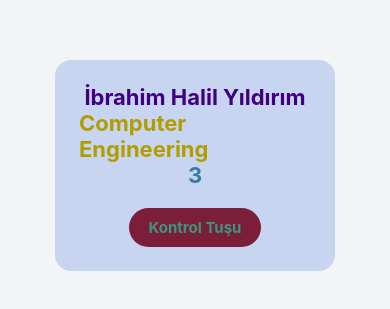
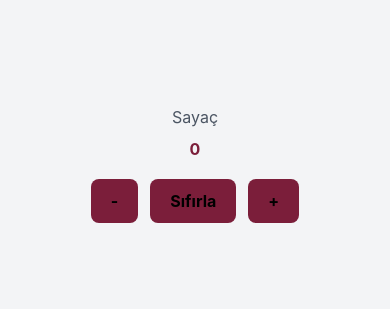
Before and after one commit to ibrahimhalilyildirim/Mobil-Uygulama-Geli-tirme, a React Native app in the folder IlkMobilUygulamam/: screen / in a window 390 px wide. Shown: the part 257-566 px from the top of the page. Built offline with nearby package versions, Linux system fonts and the light colour scheme.

Commit message:
5.7
Some examples solved.

```diff
--- a/IlkMobilUygulamam/App.tsx
+++ b/IlkMobilUygulamam/App.tsx
@@ -463,33 +463,269 @@
 
 // Ödev Güncel Güncel.
 
-import {Pressable, StyleSheet, Text, View} from "react-native";
+// import {Pressable, StyleSheet, Text, View} from "react-native";
 
-const student = {
-  name: "İbrahim Halil Yıldırım",
-  department: "Computer Engineering",
-  grade: 3,
-};
+// const student = {
+//   name: "İbrahim Halil Yıldırım",
+//   department: "Computer Engineering",
+//   grade: 3,
+// };
 
-const interests = [
-  "Running",
-  "Photographing",
-  "Developing"
-]
+// const interests = [
+//   "Photographing",
+//   "Running",
+//   "Developing"
+// ]
+
+// export default function App(){
+//   return (
+//     <View style = {styles.container}>
+//       <View style = {styles.card}>
+//         <Text style = {styles.name}>{student.name}</Text>
+//         <Text style = {styles.department}>{student.department}</Text>
+//         <Text style = {styles.grade}>{student.grade}</Text>
+
+//         <Pressable
+//           style = {styles.button}
+//           onPress = {() => console.log("Tuşa basıldı.")}
+//         >
+//           <Text style = {styles.buttonText}>Kontrol Tuşu</Text>
+//         </Pressable>
+//       </View>
+//     </View>
+//   );
+// }
+
+// const styles = StyleSheet.create({
+//   container: {
+//     flex:1,
+//     backgroundColor: "#F3F4F6",
+//     justifyContent: "center",
+//     alignItems: "center"
+//   },
+
+//   card: {
+//     backgroundColor: "rgba(23, 89, 219, 0.2)",
+//     width: 280,
+//     padding: 24,
+//     borderRadius: 16,
+//     alignItems: "center"
+//   },
+
+//   name: {
+//     fontSize: 22,
+//     fontWeight: "bold",
+//     color: "rgb(64, 0, 128)"
+//   },
+
+//   department: {
+//     fontSize: 22,
+//     fontWeight: "bold",
+//     color: "rgb(177, 157, 0)"
+//   },
+
+//   grade: {
+//     fontSize: 22,
+//     fontWeight: "bold",
+//     color: "rgba(30, 108, 148, 0.85)"
+//   },
+
+//   button: {
+//     backgroundColor: "#7B1E3A",
+//     paddingVertical: 10,
+//     paddingHorizontal: 20,
+//     borderRadius: 50,
+//     marginTop: 20
+//   },
+
+//   buttonText: {
+//     color: "rgba(19, 226, 171, 0.61)",
+//     fontSize: 15,
+//     fontWeight: "bold"
+//   }
+// });
+
+// İlk State Uygulaması
+
+// import {Pressable, StyleSheet, Text, View} from "react-native";
+// import {useState} from "react";
+// export default function App(){
+//   const [count, setCount] = useState(0);
+
+//   return (
+//     <View style = {styles.container}>
+//       <Text style = {styles.count}>{count}</Text>
+//     <View style = {{flexDirection: "row"}}>
+//        <Pressable
+//         style = {styles.button}
+//         onPress = {() => setCount(count + 1)}
+//       >
+//         <Text style = {styles.buttonText}>Artır</Text>
+//       </Pressable>
+
+//       <Pressable
+//         style = {styles.button}
+//         onPress = {() => setCount(count - 1)}
+//       >
+//         <Text style = {styles.buttonText}>Azalt</Text>
+//       </Pressable>
+//     </View>
+//     </View>
+//   )
+// }
+
+// const styles = StyleSheet.create({
+//   container: {
+//     flex: 1,
+//     justifyContent: "center",
+//     alignItems: "center"
+//   },
+//   count: {
+//     fontSize: 40,
+//     marginBottom: 20,
+//   },
+//   button: {
+//     backgroundColor: "yellow",
+//     padding: 15,
+//     borderRadius: 35,
+//   },
+//   buttonText: {
+//     color: "orange",
+//     fontSize: 18
+//   }
+// })
+
+// UYGULAMA Tekrar Kullanılabilir Öğrenci Kartı
+
+// import {StyleSheet, Text, View} from "react-native";
+
+// interface Student {
+//   id: number;
+//   name: string;
+//   department: string;
+//   grade: number
+// }
+
+// interface StudentCardProps {
+//   name: string;
+//   department: string;
+//   grade: number;
+// }
+
+// const students: Student[] = [
+//   {
+//     id: 1,
+//     name: "Ali Yıldz",
+//     department: "Bilgisayar Mühendisliği",
+//     grade: 2
+//   },
+//   {
+//     id: 2,
+//     name: "Ayşe Demir",
+//     department: "Bilgisayar Mühendisliği",
+//     grade: 3
+//   },
+//   {
+//     id: 3,
+//     name: "Mehmet Kaya",
+//     department: "Yazılım Mühendisliği",
+//     grade: 1
+//   }
+// ];
+
+// function StudentCard({name, department, grade} : StudentCardProps) {
+//   return (
+//     <View style = {styles.card}>
+//       <Text style = {styles.name}>{name}</Text>
+//       <Text style = {styles.info}>{department}</Text>
+//       <Text style = {styles.info}>{grade}. Sınıf</Text>
+//     </View>
+//   );
+// }
+
+// export default function App(){
+//   return (
+//     <View style = {styles.container}>
+//       <Text style = {styles.title}>Öğrenci Listesi</Text>
+
+//       {students.map(student => (
+//         <StudentCard
+//           key = {student.id}
+//           name = {student.name}
+//           department = {student.department}
+//           grade = {student.grade}
+//         />
+//       ))}
+//     </View>
+//   );
+// }
+
+// const styles = StyleSheet.create({
+//   container: {
+//     flex: 1,
+//     backgroundColor: "#F3F4F6",
+//     paddingTop: 60,
+//     alignItems: "center"
+//   },
+//   title: {
+//     fontSize: 20,
+//     fontWeight: "bold",
+//     color: "#1F2937",
+//     marginBottom: 16
+//   },
+//   card: {
+//     backgroundColor: "#FFFFFF",
+//     width: 300,
+//     padding: 16,
+//     borderRadius: 12,
+//     marginBottom: 12
+//   },
+//   name: {
+//     fontSize: 17,
+//     fontWeight: "bold",
+//     color: "#7B1E3A"
+//   },
+//   info: {
+//     fontSize: 14,
+//     color: "#4B5563",
+//     marginTop: 3
+//   }
+// });
+
+
+// UYGULAMA Basit Sayaç
+
+import {useState} from "react";
+import { Pressable, StyleSheet, Text, View } from "react-native";
 
 export default function App(){
+  const [count, setCount] = useState(0);
+
   return (
     <View style = {styles.container}>
-      <View style = {styles.card}>
-        <Text style = {styles.name}>{student.name}</Text>
-        <Text style = {styles.department}>{student.department}</Text>
-        <Text style = {styles.grade}>{student.grade}</Text>
+      <Text style = {styles.label}>Sayaç</Text>
+      <Text style = {styles.count}>{count}</Text>
+
+      <View style = {styles.row}>
+        <Pressable
+          style = {styles.button}
+          onPress = {() => setCount(count - 1)}
+        >
+          <Text style = {styles.buttonText}>-</Text>
+        </Pressable>
 
         <Pressable
           style = {styles.button}
-          onPress = {() => console.log("Tuşa basıldı.")}
+          onPress = {() => setCount(0)}
         >
-          <Text style = {styles.buttonText}>Kontrol Tuşu</Text>
+          <Text style = {styles.buttonText}>Sıfırla</Text>
+        </Pressable>
+
+        <Pressable
+          style = {styles.button}
+          onPress = {() => setCount(count + 1)}
+        >
+          <Text style = {styles.buttonText}>+</Text>
         </Pressable>
       </View>
     </View>
@@ -498,49 +734,35 @@ export default function App(){
 
 const styles = StyleSheet.create({
   container: {
-    flex:1,
+    flex: 1,
     backgroundColor: "#F3F4F6",
     justifyContent: "center",
     alignItems: "center"
   },
-
-  card: {
-    backgroundColor: "rgba(23, 89, 219, 0.2)",
-    width: 280,
-    padding: 24,
-    borderRadius: 16,
-    alignItems: "center"
+  label: {
+    fontSize: 16,
+    color: "#4B5563"
   },
-
-  name: {
-    fontSize: 22,
+  count: {
+    fontSize: 16,
     fontWeight: "bold",
-    color: "rgb(64, 0, 128)"
+    color: "#7B1E3A",
+    marginVertical: 12
   },
-
-  department: {
-    fontSize: 22,
-    fontWeight: "bold",
-    color: "rgb(177, 157, 0)"
+  row: {
+    flexDirection: "row",
+    marginTop: 8
   },
-
-  grade: {
-    fontSize: 22,
-    fontWeight: "bold",
-    color: "rgba(30, 108, 148, 0.85)"
-  },
-
   button: {
     backgroundColor: "#7B1E3A",
-    paddingVertical: 10,
+    paddingVertical: 12,
     paddingHorizontal: 20,
-    borderRadius: 50,
-    marginTop: 20
+    borderRadius: 8,
+    marginHorizontal: 6
   },
-
   buttonText: {
-    color: "rgba(19, 226, 171, 0.61)",
-    fontSize: 15,
+    color: "#FFFFF",
+    fontSize: 16,
     fontWeight: "bold"
   }
 });
```
Also changed, not shown: 1 other file (tests, documents, lock files or other folders).
